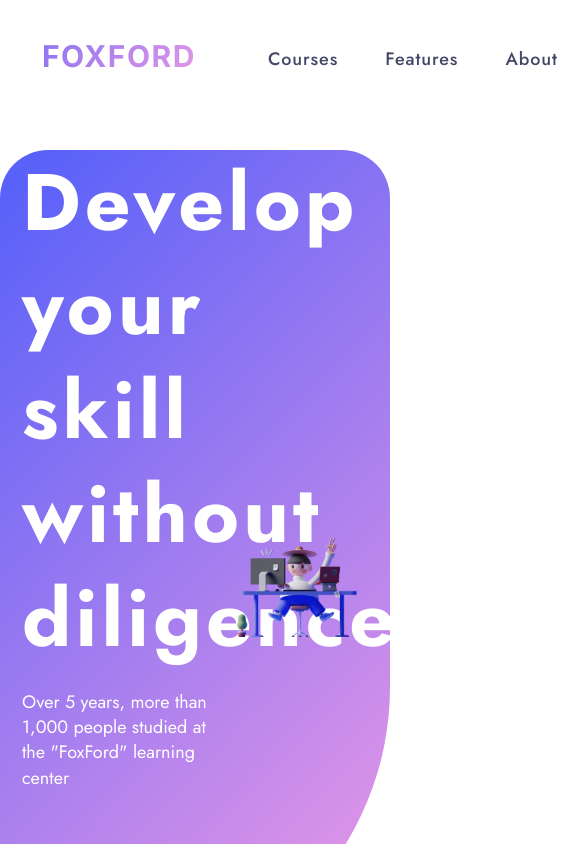
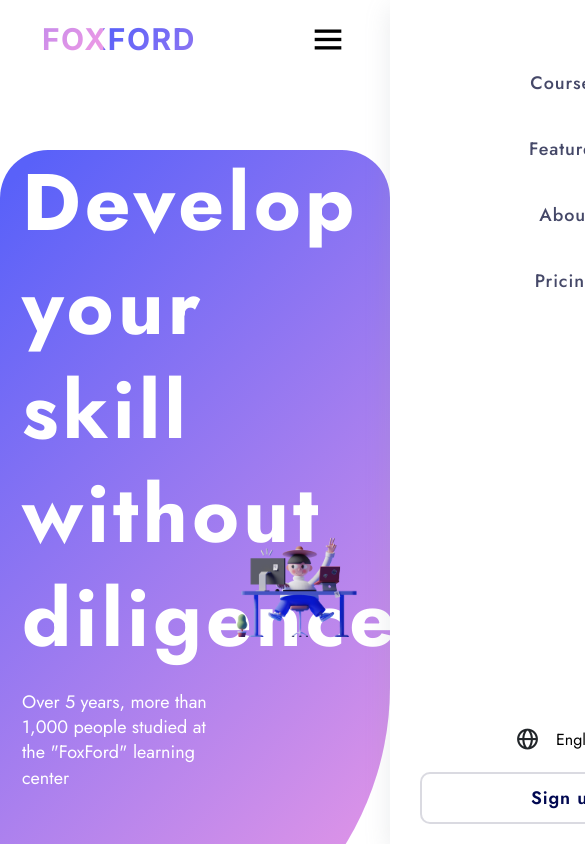
Before and after one commit to AzizRakhim/Foxford, a React (Create React App) app: page / in a window 390 px wide. Shown: the top 844 px of the page, 585 px wide, since content can reach past the window. Built offline with nearby package versions, Linux system fonts and the light colour scheme.

Commit message:
header responsive done

```diff
--- a/src/App.jsx
+++ b/src/App.jsx
@@ -16,14 +16,14 @@ function App() {
       <Route path="/" element={
         <>
           <Hero />
-          <Better />
+          {/* <Better />
           <Reverse />
           <Plans />
           <Advantages />
           <Results />
           <Contact />
           <Location />
-          <Footer />
+          <Footer /> */}
         </>}
       />
     </Routes>
--- a/src/components/Contact/Contact.jsx
+++ b/src/components/Contact/Contact.jsx
@@ -32,7 +32,7 @@ function Contact() {
               </button>
             </form>
             <p className='text-center contact__info'>
-              <i class='bx bx-info-circle'></i>
+              <i className='bx bx-info-circle'></i>
               Your data will not be given to third parties
             </p>
           </li>
--- a/src/components/Header/Header.jsx
+++ b/src/components/Header/Header.jsx
@@ -4,6 +4,7 @@ import "./Header.scss";
 
 function Header() {
   const [navbar, setNavbar] = useState(false);
+  const [menu, setMenu] = useState(false);
 
   const changeBackground = () => {
     if (window.scrollY > 0) {
@@ -18,13 +19,16 @@ function Header() {
   return (
     <header className={`header ${navbar && 'active'}`}>
       <div className="container">
-        <div className='d-flex align-items-center'>
+        <div className='header__container d-flex align-items-center'>
           <div className='header__logo-box'>
             <Link to="/" className={`header__logo-link ${navbar && 'yLink'}`}>
               FoxFord
             </Link>
           </div>
-          <nav className='header__nav flex-grow-1'>
+          <nav className={`header__nav flex-grow-1 ${menu && 'header__nav-show'}`}>
+            <button className='header__menu-x-btn' onClick={() => setMenu(false)}>
+              <i className='bx bx-x'></i>
+            </button>
             <ul className='header__list p-0 m-0 d-flex align-items-center list-unstyled'>
               <li className="header__item">
                 <a href="#plans" className={`header__item-link ${navbar && 'white-me'}`}>
@@ -48,7 +52,8 @@ function Header() {
               </li>
             </ul>
           </nav>
-          <div className='header__settings d-flex align-items-center'>
+          <div className='d-flex align-items-center'>
+            <div className={`header__settings d-flex align-items-center ${menu && 'header__nav-show'}`}>
               <div className='header__lang-box d-flex align-items-center'>
                 <label htmlFor="lang" className={`header__lang-label d-flex align-items-center justify-content-center ${navbar && 'lang'}`}>
                   <i className='bx bx-globe'></i>
@@ -59,11 +64,15 @@ function Header() {
                   <option value="ru">Russian</option>
                 </select>
               </div>
-            <div className='header__btn-box'>
+              <div className='header__btn-box d-flex align-items-center'>
                 <button className='header__btn'>
                   Sign up
                 </button>
               </div>
+            </div>
+            <button className='header__menu-btn' onClick={() => setMenu(true)}>
+              <i className='bx bx-menu'></i>
+            </button>
           </div>
         </div>
       </div>
--- a/src/components/Header/Header.scss
+++ b/src/components/Header/Header.scss
@@ -1,4 +1,4 @@
-.header{
+.header {
   background-color: #fff;
   padding: 20px;
   position: fixed;
@@ -8,16 +8,16 @@
   transition: all 0.3s ease;
   z-index: 99999;
 
-  &.active{
+  &.active {
     background-color: #ed80fd;
   }
 }
 
-.header__logo-box{
+.header__logo-box {
   margin-right: 72px;
 }
 
-.header__logo-link{
+.header__logo-link {
   font-family: 'Inter', sans-serif;
   font-weight: 700;
   font-size: 30px;
@@ -37,7 +37,7 @@
   animation: textclip 2s linear infinite;
 }
 
-.yLink{
+.yLink {
   background-image: linear-gradient(134.65deg, #ff0000 3.4%, #0055ff 97.69%);
 }
 
@@ -47,13 +47,21 @@
   }
 }
 
-.header__item{
-  &:not(:last-child){
+.header__nav {
+  transition: 0.2s;
+
+  .header__menu-x-btn {
+    display: none;
+  }
+}
+
+.header__item {
+  &:not(:last-child) {
     margin-right: 47px;
   }
 }
 
-.header__item-link{
+.header__item-link {
   font-weight: 500;
   font-size: 18px;
   line-height: 26px;
@@ -63,7 +71,7 @@
   transition: all 0.2s ease;
   position: relative;
 
-  &::after{
+  &::after {
     content: "";
     width: 0;
     height: 2px;
@@ -72,13 +80,13 @@
     right: 0;
     bottom: -3px;
     background-color: #ed80fd;
-    transition: width 0.6s cubic-bezier(.25,.8,.25,1) 0s;
+    transition: width 0.6s cubic-bezier(.25, .8, .25, 1) 0s;
   }
 
-  &:hover{
+  &:hover {
     color: #ed80fd;
 
-    &::after{
+    &::after {
       width: 100%;
       left: 0;
       right: auto;
@@ -86,33 +94,33 @@
   }
 }
 
-.header__lang-label{
+.header__lang-label {
   font-size: 25px;
   cursor: pointer;
   margin-right: 10px;
 }
 
-.white-me{
+.white-me {
   color: #fff;
 
-  &:hover{
+  &:hover {
     color: #ff0000;
   }
 
-  &::after{
+  &::after {
     background-color: #ff0000;
   }
 }
 
-.lang{
+.lang {
   color: #fff;
 
-  option{
+  option {
     color: #000;
   }
 }
 
-.header__select{
+.header__select {
   border: none;
   cursor: pointer;
   -webkit-appearance: none;
@@ -120,12 +128,12 @@
   padding-right: 9px;
   background-color: transparent;
 
-  &:focus{
+  &:focus {
     outline: none;
   }
 }
 
-.header__btn{
+.header__btn {
   background: #fff;
   border: 2px solid #45486833;
   border-radius: 10px;
@@ -138,10 +146,137 @@
   color: #010851;
   transition: all 0.3s ease;
   margin-left: 30px;
+  margin-right: 8px;
 
-  &:hover{
+  &:hover {
     border-color: #fff;
     background-color: #ed80fd;
     color: #fff;
   }
 }
+
+.header__menu-btn {
+  border: none;
+  background-color: transparent;
+  padding: 0;
+  display: flex;
+  align-items: center;
+  justify-content: center;
+  display: none;
+
+  .bx {
+    font-size: 40px;
+  }
+}
+
+.header__nav-show {
+  right: 0;
+}
+
+@media screen and (max-width: 992px) {
+  .header__menu-btn {
+    display: block;
+  }
+
+  .header__nav {
+    position: absolute;
+    top: 0;
+    right: -40%;
+    background-color: #fff;
+    width: 40%;
+    min-height: 100vh;
+    box-shadow: rgba(149, 157, 165, 0.2) 0px 8px 24px;
+    padding-top: 50px;
+    z-index: 1000;
+
+    .header__menu-x-btn {
+      display: block;
+      position: absolute;
+      top: 20px;
+      right: 20px;
+      font-size: 30px;
+      display: flex;
+      justify-content: center;
+      align-items: center;
+      background: #ed80fd;
+      border: 1px solid #ed80fd;
+      border-radius: 8px;
+      transition: 0.2s;
+
+      &:hover {
+        background-color: transparent;
+
+        .bx {
+          color: #ed80fd;
+        }
+      }
+
+      .bx {
+        transition: 0.2s;
+        color: #ffff;
+      }
+    }
+  }
+
+  .header__list {
+    flex-direction: column;
+  }
+
+  .header__item {
+    margin: 20px 0 !important;
+  }
+
+  .header__container {
+    justify-content: space-between;
+  }
+}
+
+@media screen and (max-width: 768px) {
+  .header__nav {
+    width: 50%;
+    right: -50%;
+  }
+
+  .header__settings {
+    width: 50%;
+    right: -50%;
+    transition: 0.2s;
+    flex-direction: column;
+    justify-content: center;
+    position: fixed;
+    bottom: 20px !important;
+    z-index: 1000;
+    background-color: #fff;
+  }
+
+  .header__lang-box {
+    margin-bottom: 20px;
+    margin-top: 20px;
+  }
+
+  .header__btn-box {
+    width: 100%;
+  }
+
+  .header__btn {
+    width: 100%;
+    margin-right: 30px;
+  }
+}
+
+@media screen and (max-width: 576px) {
+  .header__nav {
+    width: 90%;
+    right: -90%;
+  }
+
+  .header__settings {
+    width: 90%;
+    right: -90%;
+  }
+}
+
+
+.header__nav-show {
+  right: 0;
+}
--- a/src/components/Location/Location.jsx
+++ b/src/components/Location/Location.jsx
@@ -40,7 +40,7 @@ function Location() {
             </ul>
           </div>
           <div className='location__img-box col-7'>
-            <iframe title='location' src="https://www.google.com/maps/embed?pb=!1m18!1m12!1m3!1d1501.179845170946!2d71.726728791396!3d41.192131126691656!2m3!1f0!2f0!3f0!3m2!1i1024!2i768!4f13.1!3m3!1m2!1s0x0%3A0xc99355c7742a3e66!2zNDHCsDExJzMxLjciTiA3McKwNDMnNDAuNSJF!5e0!3m2!1sen!2s!4v1664090426805!5m2!1sen!2s" width="100%" height="100%" style={{ border: 0 }} allowfullscreen="" loading="lazy" referrerpolicy="no-referrer-when-downgrade"></iframe>
+            <iframe title='location' src="https://www.google.com/maps/embed?pb=!1m18!1m12!1m3!1d1501.179845170946!2d71.726728791396!3d41.192131126691656!2m3!1f0!2f0!3f0!3m2!1i1024!2i768!4f13.1!3m3!1m2!1s0x0%3A0xc99355c7742a3e66!2zNDHCsDExJzMxLjciTiA3McKwNDMnNDAuNSJF!5e0!3m2!1sen!2s!4v1664090426805!5m2!1sen!2s" width="100%" height="100%" style={{ border: 0 }} allowFullScreen="" loading="lazy" referrerPolicy="no-referrer-when-downgrade"></iframe>
           </div>
         </div>
       </div>
```
Also changed, not shown: src/components/Hero/Hero.scss (+13 -11 lines). Lines whose indentation alone changed are shown as unchanged.
